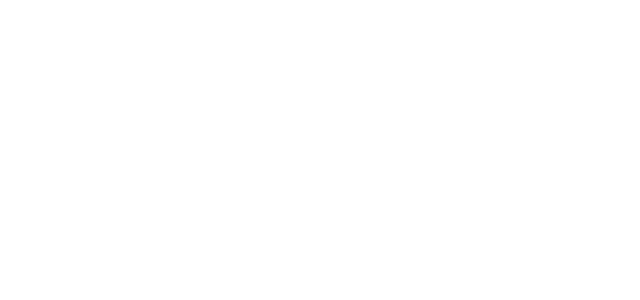
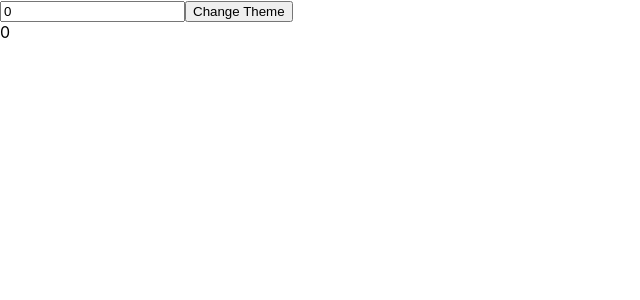
Before and after one commit to darrylmendonez/react-hooks, a React (Create React App) app: page /use-memo in a window 1280 px wide. Shown: the top 300 px of the page, without its empty margins (0-640 px from the left). Built offline with nearby package versions, Linux system fonts and the light colour scheme.

Commit message:
added useMemo component

```diff
--- a/src/App.js
+++ b/src/App.js
@@ -1,9 +1,10 @@
-import React, { useState } from 'react'
+import React from 'react'
 import { BrowserRouter, Route, Switch } from 'react-router-dom'
 import Home from './Components/Home'
 import UseState from './Components/UseState'
 import UseEffect from './Components/UseEffect'
 import UseEffect2 from './Components/UseEffect2'
+import UseMemo from './Components/UseMemo'
 
 function App() {
 
@@ -14,6 +15,7 @@
         <Route path='/use-state' component={UseState} />
         <Route path='/use-effect' component={UseEffect} />
         <Route path='/use-effect2' component={UseEffect2} />
+        <Route path='/use-memo' component={UseMemo} />
       </Switch>
     </BrowserRouter>
   )
--- a/src/Components/Home/Home.js
+++ b/src/Components/Home/Home.js
@@ -22,6 +22,11 @@
             Use Effect2
           </NavLink>
         </li>
+        <li>
+          <NavLink className='nav-link' exact to={'/use-memo'}>
+            Use Memo
+          </NavLink>
+        </li>
       </ul>
     </>
   );
--- /dev/null
+++ b/src/Components/UseMemo/UseMemo.js
@@ -0,0 +1,34 @@
+import React, { useState, useMemo, useEffect } from 'react'
+
+function UseMemo() {
+
+  const [number, setNumber] = useState(0)
+  const [dark, setDark] = useState(false)
+  const doubleNumber = useMemo( () => slowFunction(number), [number])
+  const themeStyles = useMemo( () => {
+    return {
+      backgroundColor: dark ? 'black' : 'white',
+      color: dark ? 'white' : 'black',
+    }
+  }, [dark])
+  useEffect( () => {
+    console.log('Theme changed')
+  }, [themeStyles])
+
+  return (
+    <>
+      <input type="number" value={ number } onChange={ e => setNumber(parseInt(e.target.value)) } />
+      <button onClick={ () => setDark(prevDark => !prevDark) }>Change Theme</button>
+      <div style={themeStyles}>{ doubleNumber }</div>
+    </>
+  )
+
+}
+
+function slowFunction(num) { // mimic a really complext function by using a for loop that loops for a large amount of time even though it doesn't do anything
+  console.log('Calling Slow Function')
+  for (let i = 0; i < 1000000000; i++) {}
+  return num * 2
+}
+
+export default UseMemo
--- /dev/null
+++ b/src/Components/UseMemo/index.js
@@ -0,0 +1,3 @@
+import UseMemo from './UseMemo'
+
+export default UseMemo
```
